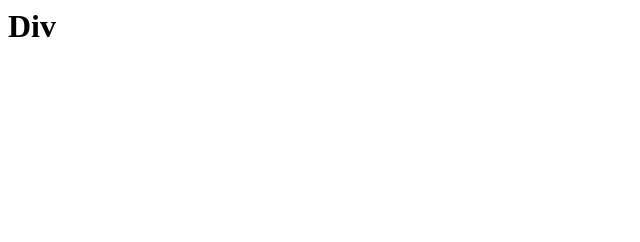
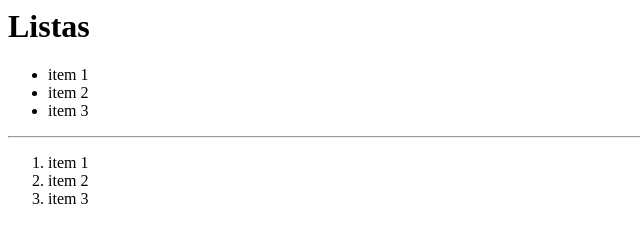
Before and after one commit to StoroniMariana/HTML-na-pratica, a plain HTML site: page index.html in a window 1280 px wide. Shown: the whole page, without its empty margins (0-640 px from the left). Drawn offline with Linux system fonts and the light colour scheme.

Commit message:
listas
estrutura de listas ordenadas e não ordenadas

```diff
--- a/index.html
+++ b/index.html
@@ -2,20 +2,26 @@
 
     <head>
         <meta charset="UTF-8">
-        <title>Div</title>
+        <title>Listas</title>
     </head>
 
     <body>
-        <h1>Div</h1>
-        <div class="header">
+        <h1>Listas</h1>
 
-        </div>
+        <ul>
+            <li>item 1</li>
+            <li>item 2</li>
+            <li>item 3</li>
+        </ul>
 
-        <div class="main">
+        <hr/>
 
-        </div>
+        <ol>
+            <li>item 1</li>
+            <li>item 2</li>
+            <li>item 3</li>
+        </ol>
 
-        <div class="footer">
 
         </div>
     </body>
```
